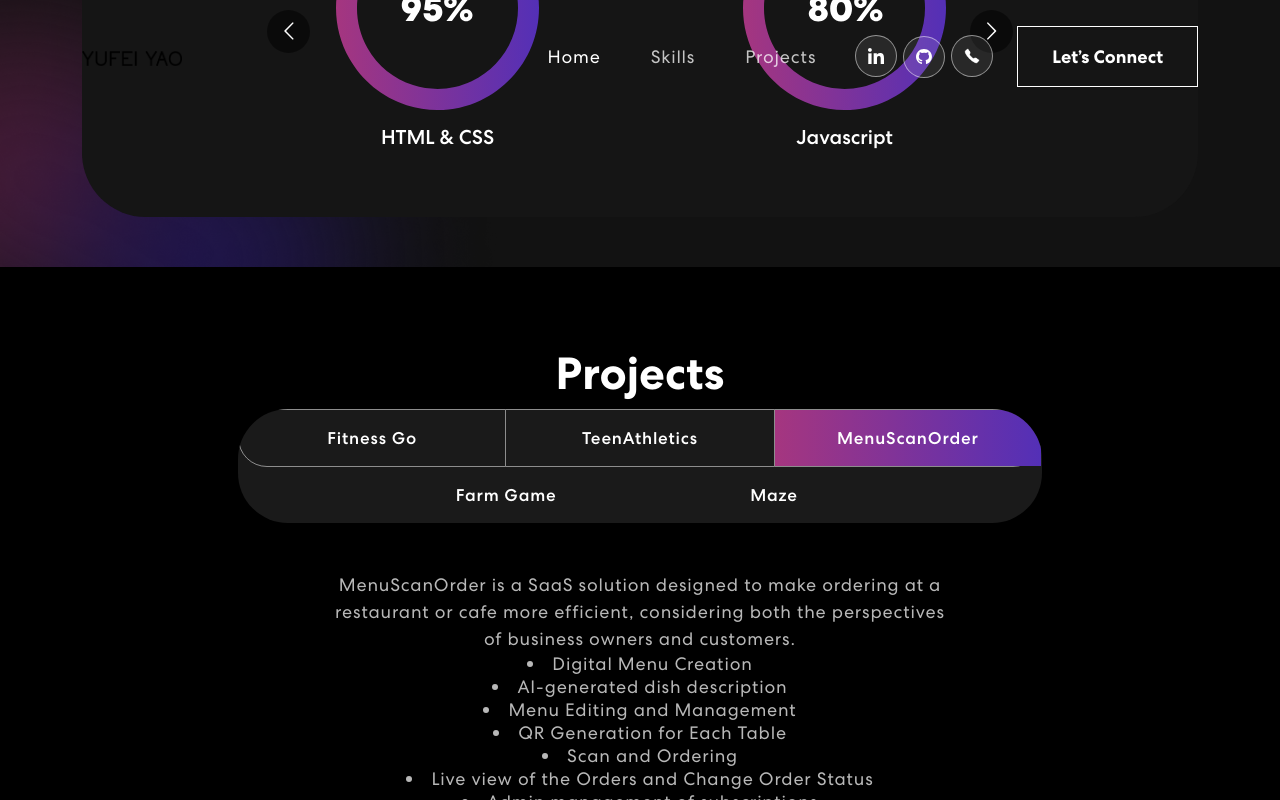
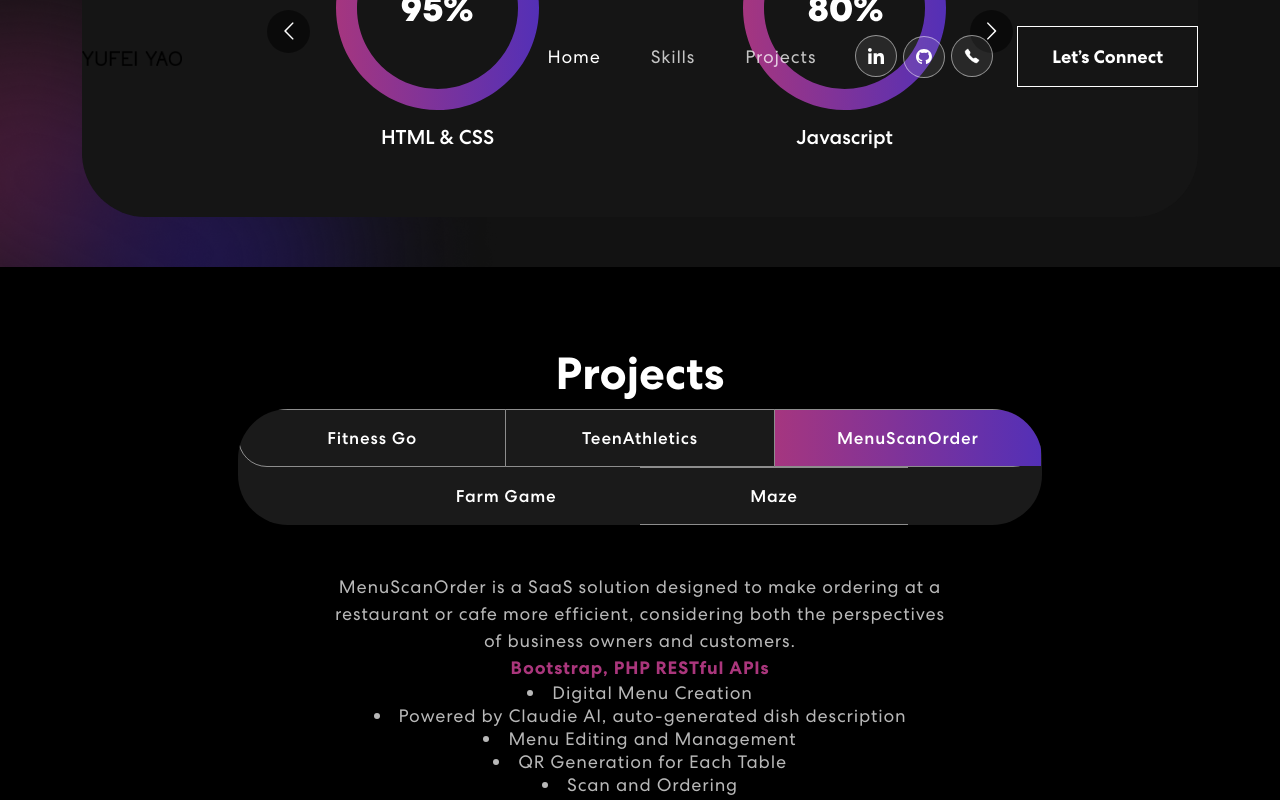
Before and after one commit to Yyf06/portfolio, a React (Create React App) app: page / in a window 1280 px wide. Both pictures are taken after a click on the tab "MenuScanOrder". Shown: the part 1171-1971 px from the top of the page. Built offline with nearby package versions, Linux system fonts and the light colour scheme.

Commit message:
change project description

```diff
--- a/src/App.css
+++ b/src/App.css
@@ -22,6 +22,10 @@
   margin: 0;
   padding: 0;
   box-sizing: border-box;
+}
+
+svg {
+  background-color: transparent;
 }
 
 html {
@@ -422,6 +426,11 @@ nav.navbar .navbar-toggler[aria-expanded="true"] .navbar-toggler-icon {
   color: #ac7777;
 }
 
+.project p strong {
+  font-size: large;
+  color: #AA367C;
+}
+
 .project .nav.nav-pills {
   width: 72%;
   margin: 0 auto;
@@ -483,6 +492,16 @@ nav.navbar .navbar-toggler[aria-expanded="true"] .navbar-toggler-icon {
 .nav-link#projects-tabs-tab-third {
   border: 1px solid rgba(255, 255, 255, 0.5);
   border-radius: 0 55px 55px 0;
+}
+
+.nav-link#projects-tabs-tab-fourth {
+  border: 1px solid rgba(255, 255, 255, 0.5);
+  border-radius: 55px 0px 0px 55px;
+}
+
+.nav-link#projects-tabs-tab-fifth {
+  border-top: 1px solid rgba(255, 255, 255, 0.5);
+  border-bottom: 1px solid rgba(255, 255, 255, 0.5);
 }
 
 .proj-imgbx {
--- a/src/components/Projects.js
+++ b/src/components/Projects.js
@@ -157,7 +157,9 @@ export const Projects = () => {
                     </Nav>
                     <Tab.Content id="slideInUp" className={isVisible ? "animate__animated animate__slideInUp" : ""}>
                       <Tab.Pane eventKey="first">
-                        <p>Fitness Go is an IOS game that encourages healthy living through gacha mechanism. By integrating with Apple HealthKit, this game converts physical activities, such as walking or running tracked via smartphones or smartwatches, into in-game currency. The currency is then used to draw equipment from gacha wheel to enhance game performance. It also has an auto-battler system and competition system where users can compare their progress with their friends, which fosters a sense of community and motivates users to exercise more."</p>
+                        <p>Fitness Go is an IOS game that encourages healthy living through gacha mechanism. By integrating with Apple HealthKit, this game converts physical activities, such as walking or running tracked via smartphones or smartwatches, into in-game currency. The currency is then used to draw equipment from gacha wheel to enhance game performance. It also has an auto-battler system and competition system where users can compare their progress with their friends, which fosters a sense of community and motivates users to exercise more."
+                          <br /><strong className="tech">SwiftUI + Swift</strong>
+                        </p>
                         <Row>
                           {
                             projects.map((project, index) => {
@@ -173,6 +175,7 @@ export const Projects = () => {
                       </Tab.Pane>
                       <Tab.Pane eventKey="second">
                         <p>The main goal of the website is to help teenagers quickly find sports activities that interest them, leveraging Open Data API from the Brisbane City Council. We aim to promote the healthy and happy growth of teenagers through increased participation in activities.
+                          <br /><strong className="tech">Javascript, API </strong>
                           <li> Integration with API for up-to-date event</li>
                           <li>Event category filter</li>
                           <li>Event keywords search</li>
@@ -195,9 +198,10 @@ export const Projects = () => {
                       </Tab.Pane>
                       <Tab.Pane eventKey="third">
                         <p>MenuScanOrder is a SaaS solution designed to make ordering at a restaurant or cafe more
-                          efficient, considering both the perspectives of business owners and customers.
+                          efficient, considering both the perspectives of business owners and customers.<br />
+                          <strong className="tech"> Bootstrap, PHP RESTful APIs</strong>
                           <li>Digital Menu Creation</li>
-                          <li>AI-generated dish description</li>
+                          <li>Powered by Claudie AI, auto-generated dish description</li>
                           <li>Menu Editing and Management</li>
                           <li>QR Generation for Each Table</li>
                           <li>Scan and Ordering</li>
@@ -217,7 +221,9 @@ export const Projects = () => {
                         </Row>
                       </Tab.Pane>
                       <Tab.Pane eventKey="forth">
+                        <p><strong className="tech">Python</strong></p>
                         <video width="100%" height="400px" controls>
+
                           <source src={farmVideo} type="video/mp4" />
                           Your browser does not support the video tag. Please download the video
                           <a href={farmVideo}>here</a>.
@@ -225,7 +231,9 @@ export const Projects = () => {
                       </Tab.Pane>
 
                       <Tab.Pane eventKey="fifth">
+                        <p><strong className="tech">JAVA</strong></p>
                         <Row>
+
                           {
                             projects4.map((project, index) => {
                               return (
```
Also changed, not shown: src/assets/img/contactImg.svg (deleted).
